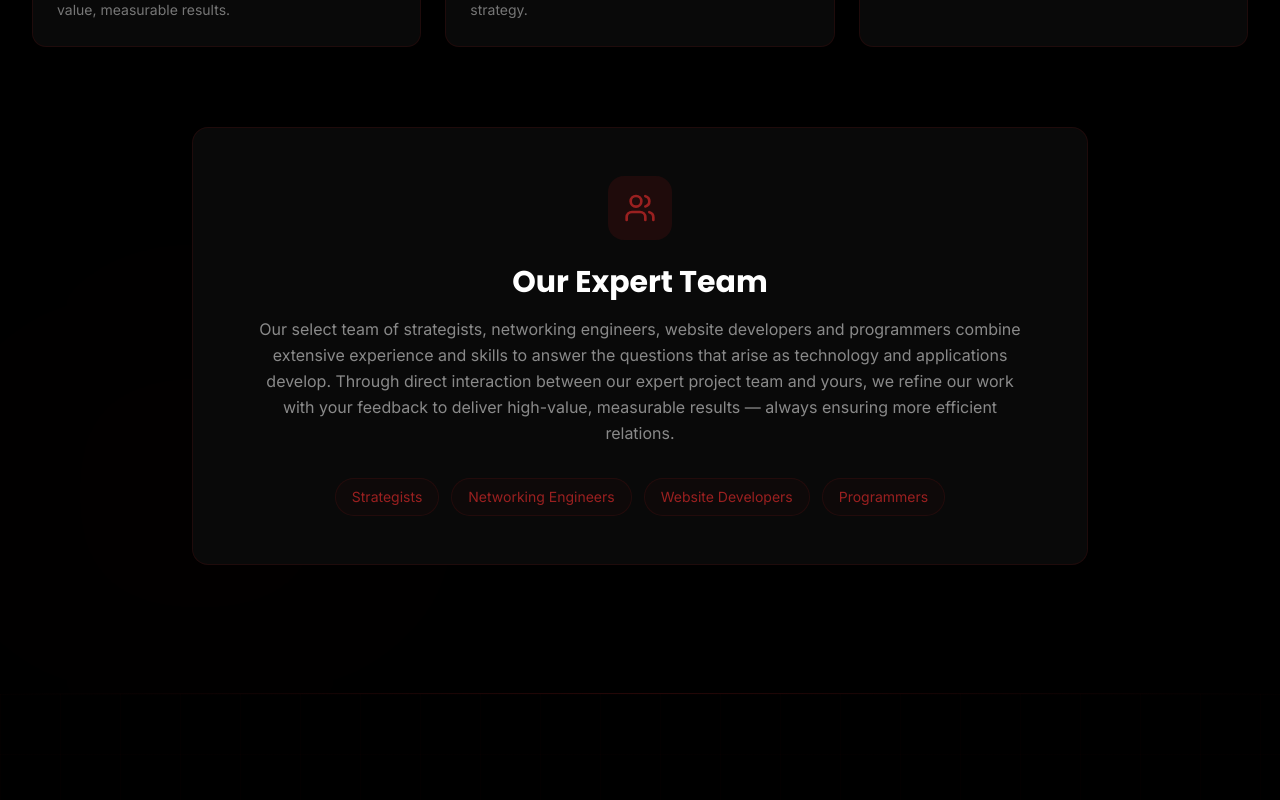
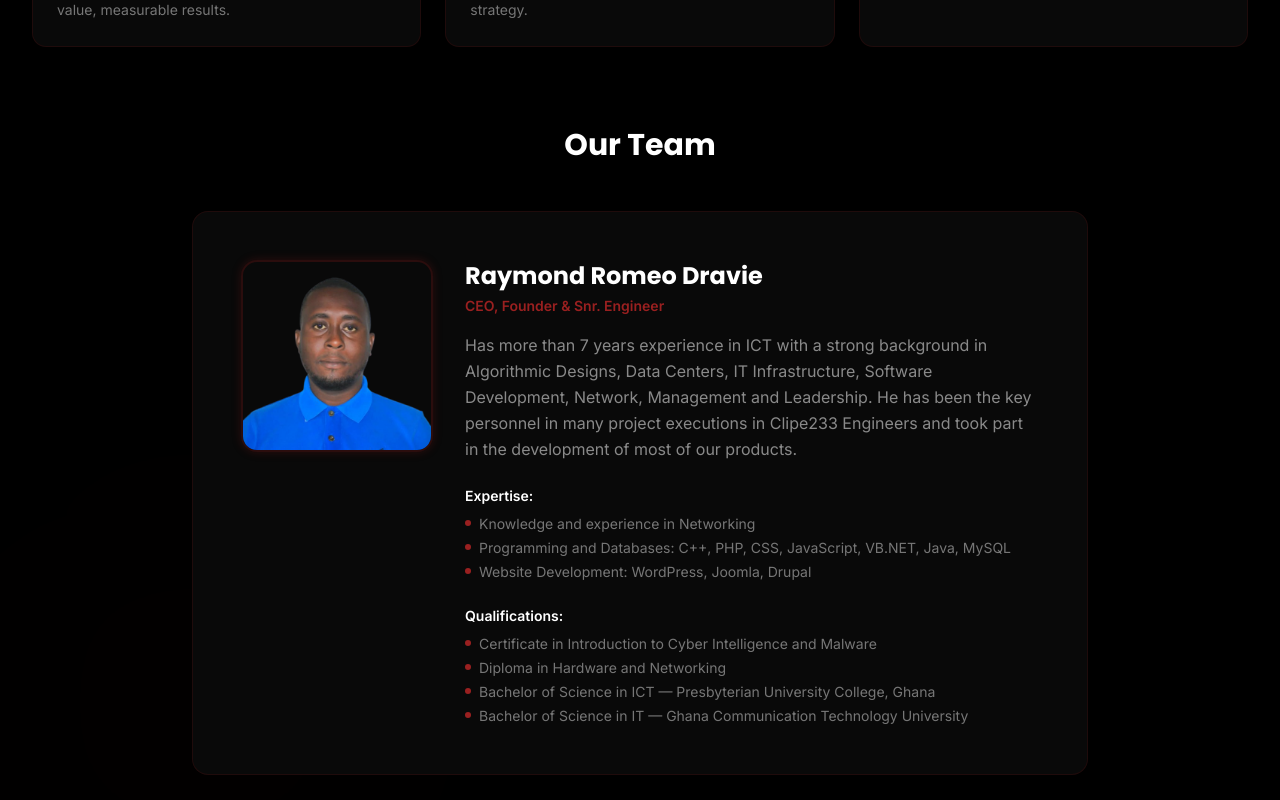
Before and after one commit to lilromeo2290/clipe233, a Next.js app: page / in a window 1280 px wide. Shown: the part 3800-4600 px from the top of the page. Built offline with nearby package versions, Linux system fonts and the light colour scheme.

Commit message:
466b97ad-cbd4-453f-853a-96f6796cede9

```diff
--- a/src/components/sections/AboutSection.tsx
+++ b/src/components/sections/AboutSection.tsx
@@ -304,7 +304,7 @@ export default function AboutSection() {
           </div>
         </motion.div>
 
-        {/* Expert Team Highlight */}
+        {/* Our Team */}
         <motion.div
           initial={{ opacity: 0, y: 30 }}
           animate={isInView ? { opacity: 1, y: 0 } : {}}
@@ -312,36 +312,87 @@ export default function AboutSection() {
           id="team"
           className="scroll-mt-24"
         >
-          <div className="glass-card rounded-2xl p-8 md:p-12 text-center max-w-4xl mx-auto hover-lift">
-            <div className="w-16 h-16 rounded-2xl bg-falu/20 flex items-center justify-center mx-auto mb-6">
-              <Users className="h-8 w-8 text-falu-light" />
-            </div>
-            <h3 className="text-2xl sm:text-3xl font-bold mb-4 font-[family-name:var(--font-poppins)]">
-              Our Expert Team
-            </h3>
-            <p className="text-silver/70 font-[family-name:var(--font-inter)] leading-relaxed max-w-3xl mx-auto">
-              Our select team of strategists, networking engineers, website
-              developers and programmers combine extensive experience and skills
-              to answer the questions that arise as technology and applications
-              develop. Through direct interaction between our expert project
-              team and yours, we refine our work with your feedback to deliver
-              high-value, measurable results — always ensuring more efficient
-              relations.
-            </p>
-            <div className="flex flex-wrap items-center justify-center gap-3 mt-8">
-              {[
-                "Strategists",
-                "Networking Engineers",
-                "Website Developers",
-                "Programmers",
-              ].map((role, i) => (
-                <span
-                  key={i}
-                  className="px-4 py-2 rounded-full text-sm border border-falu/20 text-falu-light bg-falu/5 font-[family-name:var(--font-inter)]"
-                >
-                  {role}
+          <h3 className="text-2xl sm:text-3xl font-bold text-center mb-12 font-[family-name:var(--font-poppins)]">
+            Our Team
+          </h3>
+
+          <div className="glass-card rounded-2xl p-8 md:p-12 max-w-4xl mx-auto hover-lift">
+            <div className="flex flex-col md:flex-row items-center md:items-start gap-8">
+              {/* Photo */}
+              <div className="flex-shrink-0">
+                <div className="w-40 h-40 md:w-48 md:h-48 rounded-2xl overflow-hidden border-2 border-falu/30 glow-red-sm">
+                  <img
+                    src="/team-raymond.png"
+                    alt="Eng. Raymond Romeo Dravie"
+                    className="w-full h-full object-cover"
+                  />
+                </div>
+              </div>
+
+              {/* Info */}
+              <div className="flex-1 text-center md:text-left">
+                <h4 className="text-2xl font-bold font-[family-name:var(--font-poppins)]">
+                  Raymond Romeo Dravie
+                </h4>
+                <span className="text-falu-light font-semibold text-sm font-[family-name:var(--font-inter)] block mt-1">
+                  CEO, Founder & Snr. Engineer
                 </span>
-              ))}
+
+                <p className="text-silver/70 font-[family-name:var(--font-inter)] leading-relaxed mt-4">
+                  Has more than 7 years experience in ICT with a strong
+                  background in Algorithmic Designs, Data Centers, IT
+                  Infrastructure, Software Development, Network, Management and
+                  Leadership. He has been the key personnel in many project
+                  executions in Clipe233 Engineers and took part in the
+                  development of most of our products.
+                </p>
+
+                {/* Expertise */}
+                <div className="mt-6">
+                  <h5 className="text-white font-semibold text-sm mb-2 font-[family-name:var(--font-inter)]">
+                    Expertise:
+                  </h5>
+                  <ul className="text-silver/60 text-sm font-[family-name:var(--font-inter)] space-y-1">
+                    <li className="flex items-start gap-2">
+                      <span className="w-1.5 h-1.5 rounded-full bg-falu-light mt-1.5 flex-shrink-0" />
+                      Knowledge and experience in Networking
+                    </li>
+                    <li className="flex items-start gap-2">
+                      <span className="w-1.5 h-1.5 rounded-full bg-falu-light mt-1.5 flex-shrink-0" />
+                      Programming and Databases: C++, PHP, CSS, JavaScript, VB.NET, Java, MySQL
+                    </li>
+                    <li className="flex items-start gap-2">
+                      <span className="w-1.5 h-1.5 rounded-full bg-falu-light mt-1.5 flex-shrink-0" />
+                      Website Development: WordPress, Joomla, Drupal
+                    </li>
+                  </ul>
+                </div>
+
+                {/* Qualifications */}
+                <div className="mt-6">
+                  <h5 className="text-white font-semibold text-sm mb-2 font-[family-name:var(--font-inter)]">
+                    Qualifications:
+                  </h5>
+                  <ul className="text-silver/60 text-sm font-[family-name:var(--font-inter)] space-y-1">
+                    <li className="flex items-start gap-2">
+                      <span className="w-1.5 h-1.5 rounded-full bg-falu-light mt-1.5 flex-shrink-0" />
+                      Certificate in Introduction to Cyber Intelligence and Malware
+                    </li>
+                    <li className="flex items-start gap-2">
+                      <span className="w-1.5 h-1.5 rounded-full bg-falu-light mt-1.5 flex-shrink-0" />
+                      Diploma in Hardware and Networking
+                    </li>
+                    <li className="flex items-start gap-2">
+                      <span className="w-1.5 h-1.5 rounded-full bg-falu-light mt-1.5 flex-shrink-0" />
+                      Bachelor of Science in ICT — Presbyterian University College, Ghana
+                    </li>
+                    <li className="flex items-start gap-2">
+                      <span className="w-1.5 h-1.5 rounded-full bg-falu-light mt-1.5 flex-shrink-0" />
+                      Bachelor of Science in IT — Ghana Communication Technology University
+                    </li>
+                  </ul>
+                </div>
+              </div>
             </div>
           </div>
         </motion.div>
```
Also changed, not shown: public/team-raymond.png (added), upload/Eng. Raymond Romeo Dravie.png (added).
